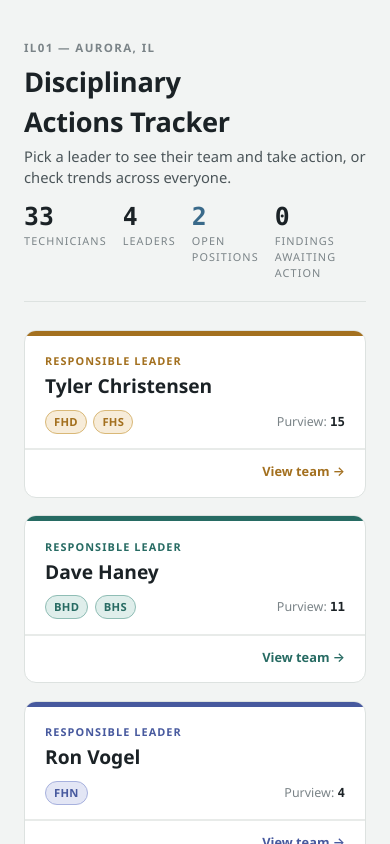
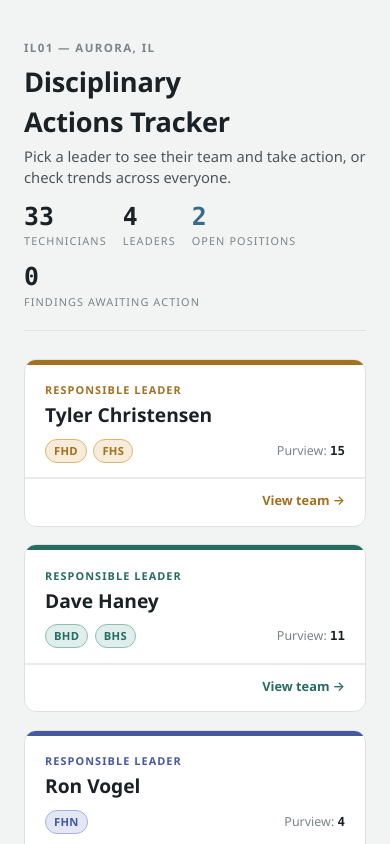
Before and after one commit to GitPlated/PM-AUDITS, a Next.js app: page / in a window 390 px wide. Shown: the top 844 px of the page. Built offline with nearby package versions, Linux system fonts and the light colour scheme; no server answers; the database is empty.

Commit message:
Fix mobile horizontal overflow: wrap flex rows, break long words

```diff
--- a/app/globals.css
+++ b/app/globals.css
@@ -77,12 +77,17 @@
 * {
   box-sizing: border-box;
 }
+html {
+  overflow-x: hidden;
+}
 body {
   margin: 0;
+  overflow-x: hidden;
   background: var(--bg);
   color: var(--ink);
   font-family: 'Segoe UI', ui-sans-serif, -apple-system, 'Helvetica Neue', Arial, sans-serif;
   line-height: 1.45;
+  overflow-wrap: break-word;
 }
 
 .mono {
@@ -129,6 +134,7 @@ header.top {
 
 .stat-row {
   display: flex;
+  flex-wrap: wrap;
   gap: 1.5rem;
 }
 .stat {
@@ -229,6 +235,7 @@ a.card:hover {
 }
 .badges {
   display: flex;
+  flex-wrap: wrap;
   gap: 0.4rem;
 }
 .badge {
@@ -736,6 +743,7 @@ button {
 .tech-row-summary {
   width: 100%;
   display: flex;
+  flex-wrap: wrap;
   align-items: center;
   gap: 0.75rem;
   padding: 0.65rem 0.9rem;
@@ -1275,13 +1283,15 @@ details.log-action[open] summary {
 }
 .tech-track-summary {
   display: flex;
-  align-items: center;
-  gap: 1rem;
+  flex-wrap: wrap;
+  align-items: center;
+  gap: 0.5rem 1rem;
   width: 100%;
 }
 .tech-track-name {
   flex-shrink: 0;
   width: 170px;
+  max-width: 100%;
   font-size: 0.88rem;
   font-weight: 600;
   color: var(--ink);
@@ -1294,6 +1304,11 @@ details.log-action[open] summary {
   min-width: 0;
   padding: 0.3rem 0.1rem;
 }
+@media (max-width: 560px) {
+  .tech-track-name {
+    width: 100%;
+  }
+}
 
 .leader-drop {
   margin-bottom: 0.9rem;
@@ -1303,9 +1318,10 @@ details.log-action[open] summary {
 }
 .leader-drop-summary {
   display: flex;
+  flex-wrap: wrap;
   align-items: center;
   justify-content: space-between;
-  gap: 1rem;
+  gap: 0.5rem 1rem;
   width: 100%;
 }
 .leader-drop-name {
```
